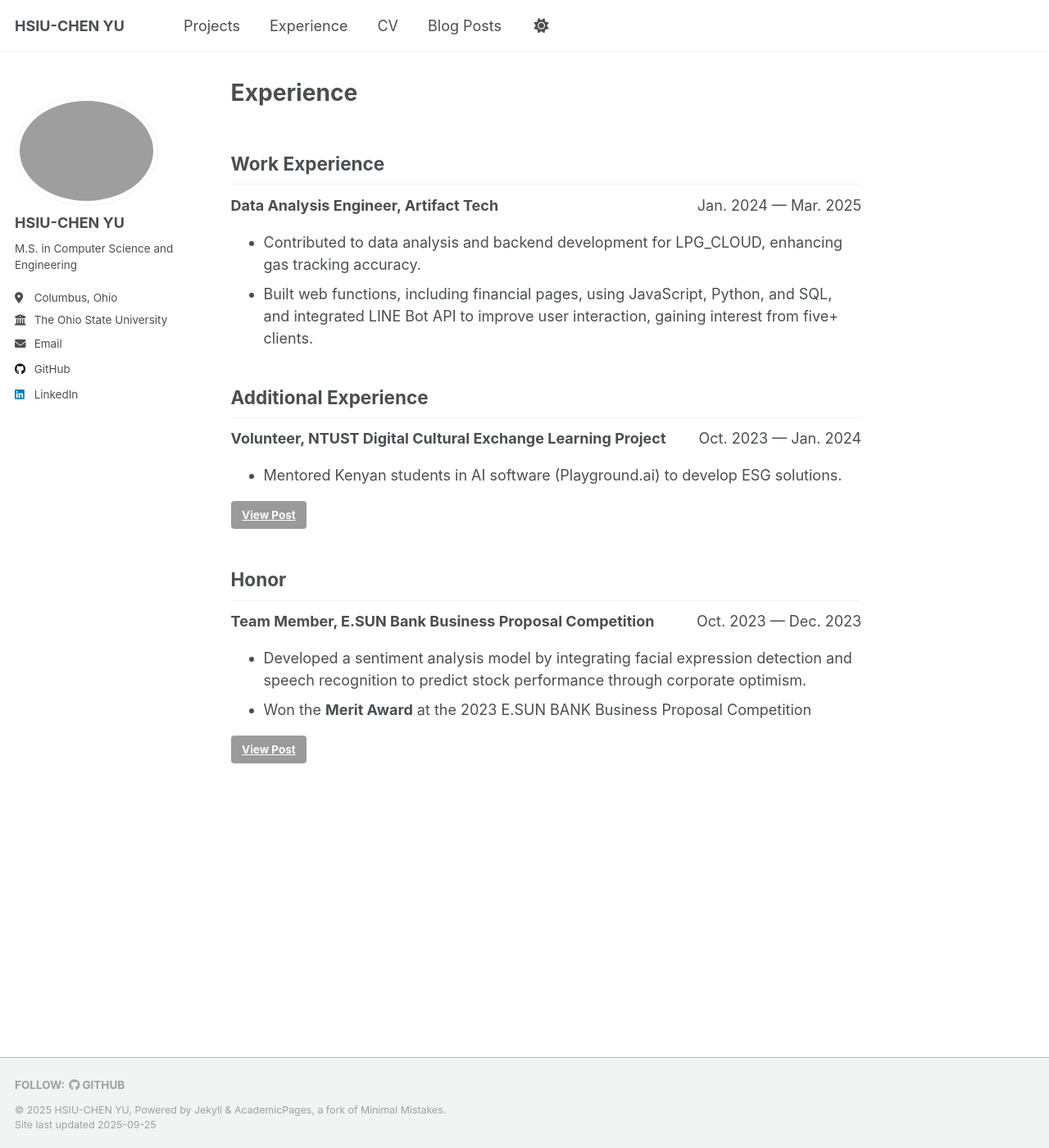
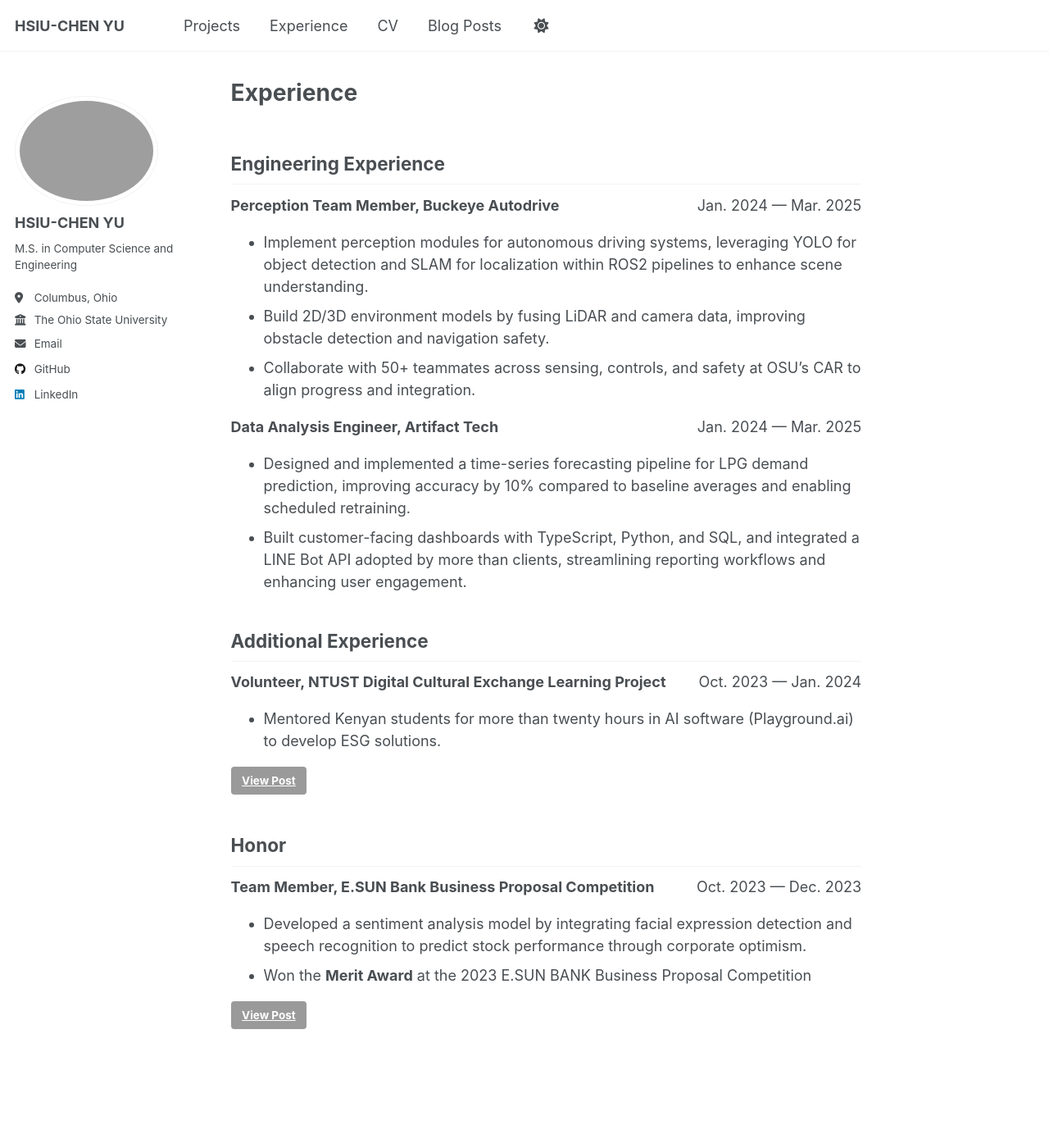
Before and after one commit to drink36/drink36.github.io, a Jekyll site: the page built from _pages/experience.md, in a window 1280 px wide and 1400 px high. Shown: the whole window at 82% size. Built offline with Jekyll 4.4.1, drawn with Linux system fonts in a browser that asks for light colours; a script that is not in the unit is left out.

Commit message:
fix: update resume

```diff
--- a/_pages/experience.md
+++ b/_pages/experience.md
@@ -6,16 +6,29 @@
   - /experience.html
 ---
 
-## Work Experience
+## Engineering Experience
+
+<div style="display: flex; justify-content: space-between;">
+  <div><strong>Perception Team Member, Buckeye Autodrive</strong></div>
+  <div>Jan. 2024 — Mar. 2025</div>
+</div>
+
+- Implement perception modules for autonomous driving systems, leveraging YOLO for object detection and
+SLAM for localization within ROS2 pipelines to enhance scene understanding.
+- Build 2D/3D environment models by fusing LiDAR and camera data, improving obstacle detection and
+navigation safety.
+- Collaborate with 50+ teammates across sensing, controls, and safety at OSU’s CAR to align progress and
+integration.
 
 <div style="display: flex; justify-content: space-between;">
   <div><strong>Data Analysis Engineer, Artifact Tech</strong></div>
   <div>Jan. 2024 — Mar. 2025</div>
 </div>
 
-- Contributed to data analysis and backend development for LPG_CLOUD, enhancing gas tracking accuracy.
-- Built web functions, including financial pages, using JavaScript, Python, and SQL, and integrated LINE Bot API
-to improve user interaction, gaining interest from five+ clients.
+-  Designed and implemented a time-series forecasting pipeline for LPG demand prediction, improving accuracy
+by 10% compared to baseline averages and enabling scheduled retraining.
+- Built customer-facing dashboards with TypeScript, Python, and SQL, and integrated a LINE Bot API adopted
+by more than clients, streamlining reporting workflows and enhancing user engagement.
 
 
 ## Additional Experience
@@ -26,7 +39,7 @@
   <div>Oct. 2023 — Jan. 2024</div>
 </div>
 
-- Mentored Kenyan students in AI software (Playground.ai) to develop ESG solutions.
+- Mentored Kenyan students for more than twenty hours in AI software (Playground.ai) to develop ESG solutions.
 
 [View Post](https://www.linkedin.com/posts/hsiu-chen-yu_volunteer-culturalexchange-activity-7146229752960278528-9xzR?utm_source=share&utm_medium=member_desktop&rcm=ACoAAC0OpicBR1UKtDzc_ukgfbG1aLh-p4kv0AI){: .btn .btn--primary }
 
```
Also changed, not shown: 1 other file.
